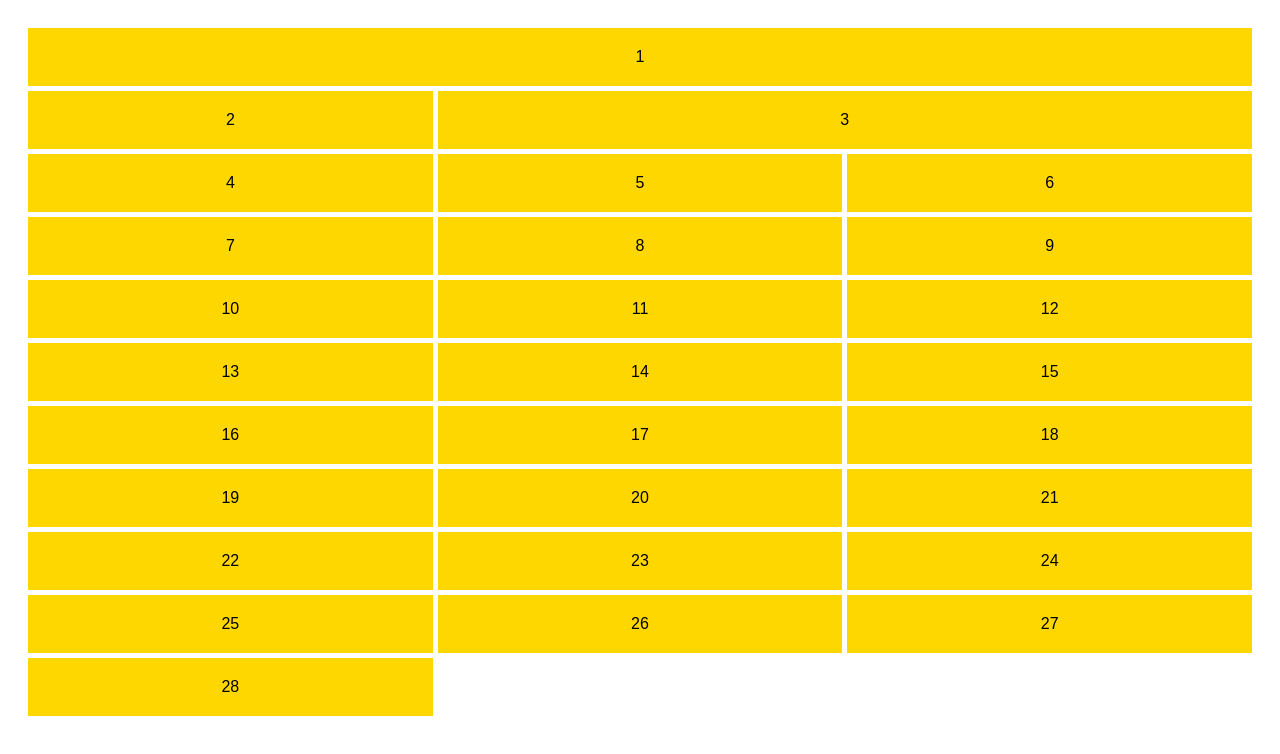
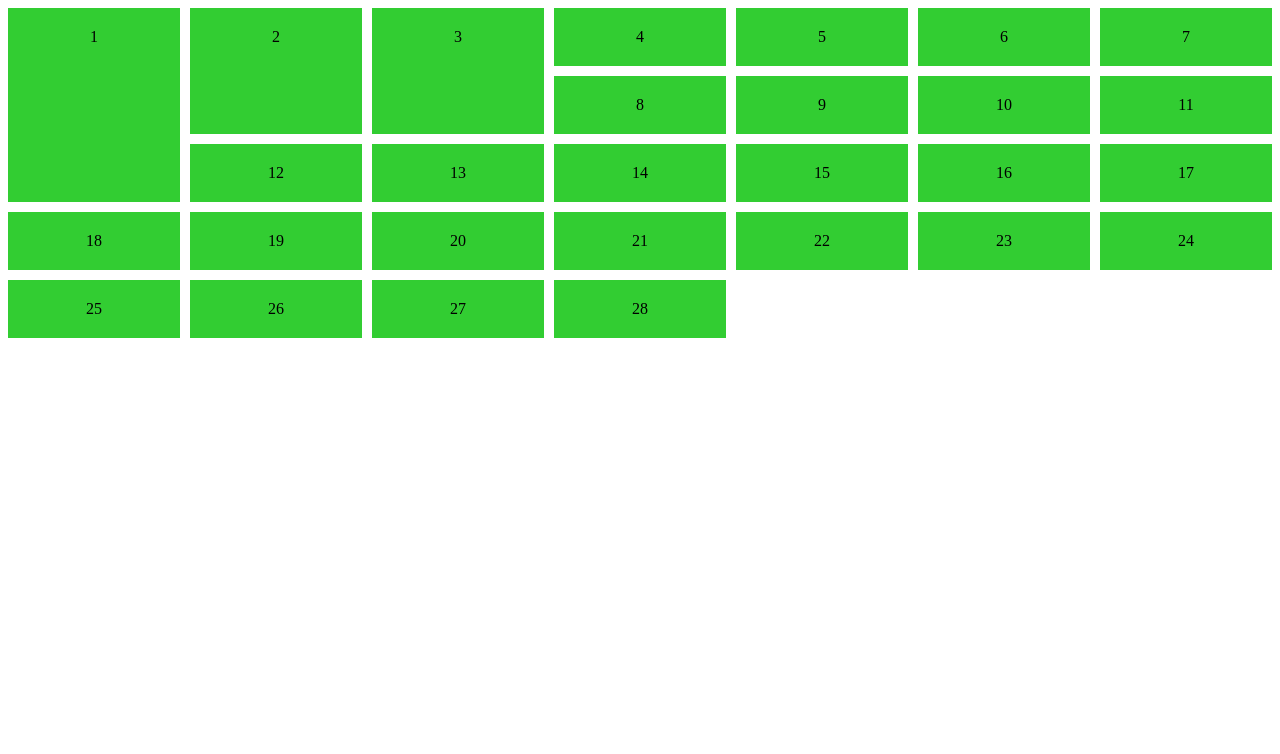
Before and after one commit to sherriii313/green_grid, a plain HTML site: page index.html in a window 1280 px wide. Drawn offline with Linux system fonts and the light colour scheme.

Commit message:
Add green grid project

```diff
--- a/index.html
+++ b/index.html
@@ -3,16 +3,14 @@
 <head>
   <meta charset="UTF-8">
   <meta name="viewport" content="width=device-width, initial-scale=1.0">
+  <title>Green Grid</title>
   <link rel="stylesheet" href="style.css">
-<title>Yellow to Green Layout</title>
 </head>
 <body>
-
-
-<div class="grid-yellow">
-  <div style="grid-column: span 3;">1</div>
-  <div style="grid-column: span 1;">2</div>
-  <div style="grid-column: span 2;">3</div>
+  <div class="grid-green">
+    <div class="span-3">1</div>
+    <div class="span-2">2</div>
+    <div class="span-2">3</div>
     <div>4</div>
     <div>5</div>
     <div>6</div>
@@ -39,9 +37,5 @@
     <div>27</div>
     <div>28</div>
   </div>
-
-
-
-
 </body>
 </html>
--- a/style.css
+++ b/style.css
@@ -1,19 +1,19 @@
-body {
-    font-family: Arial, sans-serif;
-    padding: 20px;
-  }
+.grid-green {
+    display: grid;
+    grid-template-columns: repeat(7, 1fr);
+    gap: 10px;
+}
 
-  .grid-yellow, .grid-green {
-    display: grid;
-    gap: 5px;
-    margin-bottom: 40px;
-  }
-
-  .grid-yellow {
-    grid-template-columns: repeat(3, 1fr);
-  }
-  .grid-yellow div {
-    background-color: gold;
+.grid-green div {
+    background-color: limegreen;
     padding: 20px;
     text-align: center;
-  }
+}
+
+.span-2 {
+    grid-row: span 2;
+}
+
+.span-3 {
+    grid-row: span 3;
+}
```
Lines whose indentation alone changed are shown as unchanged.
